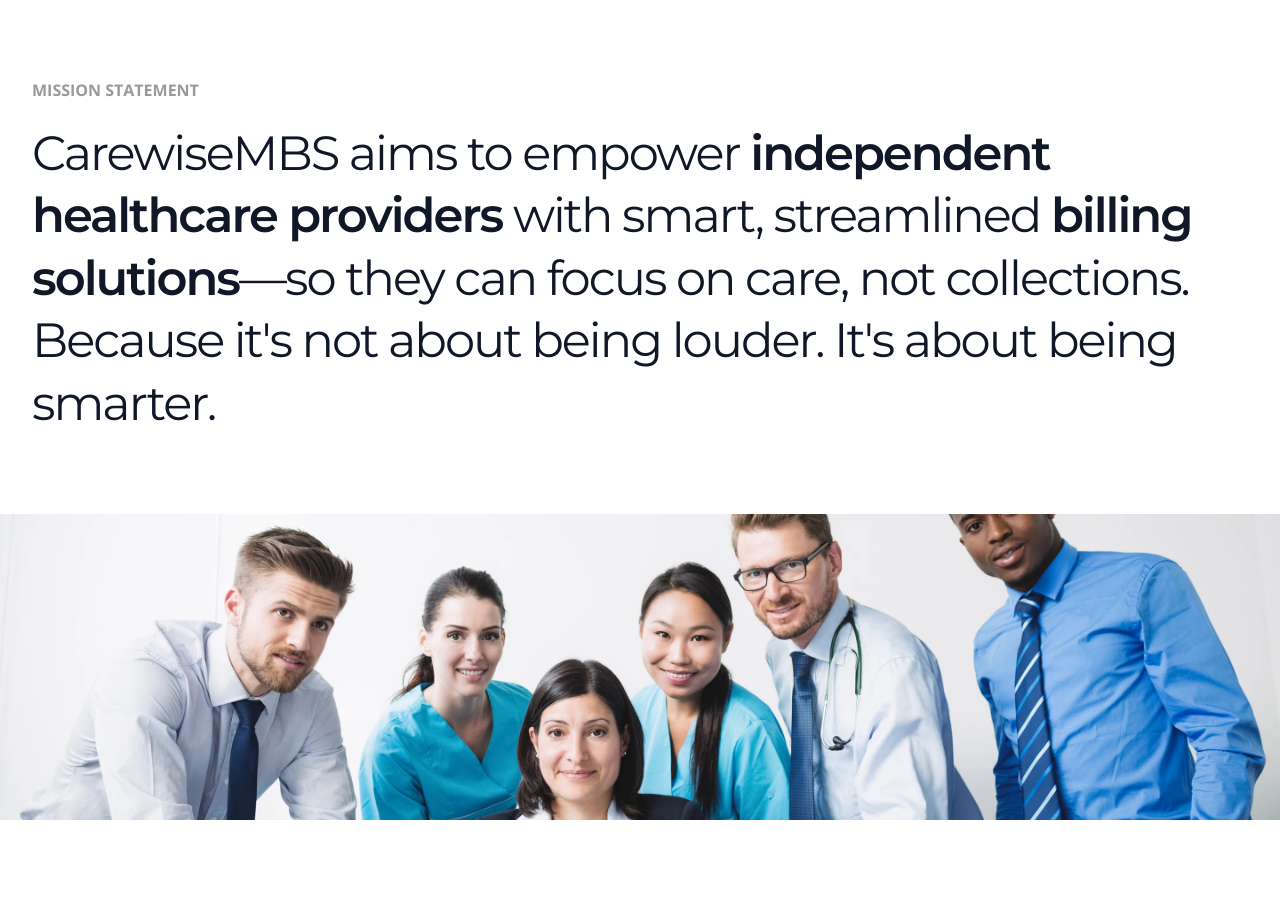
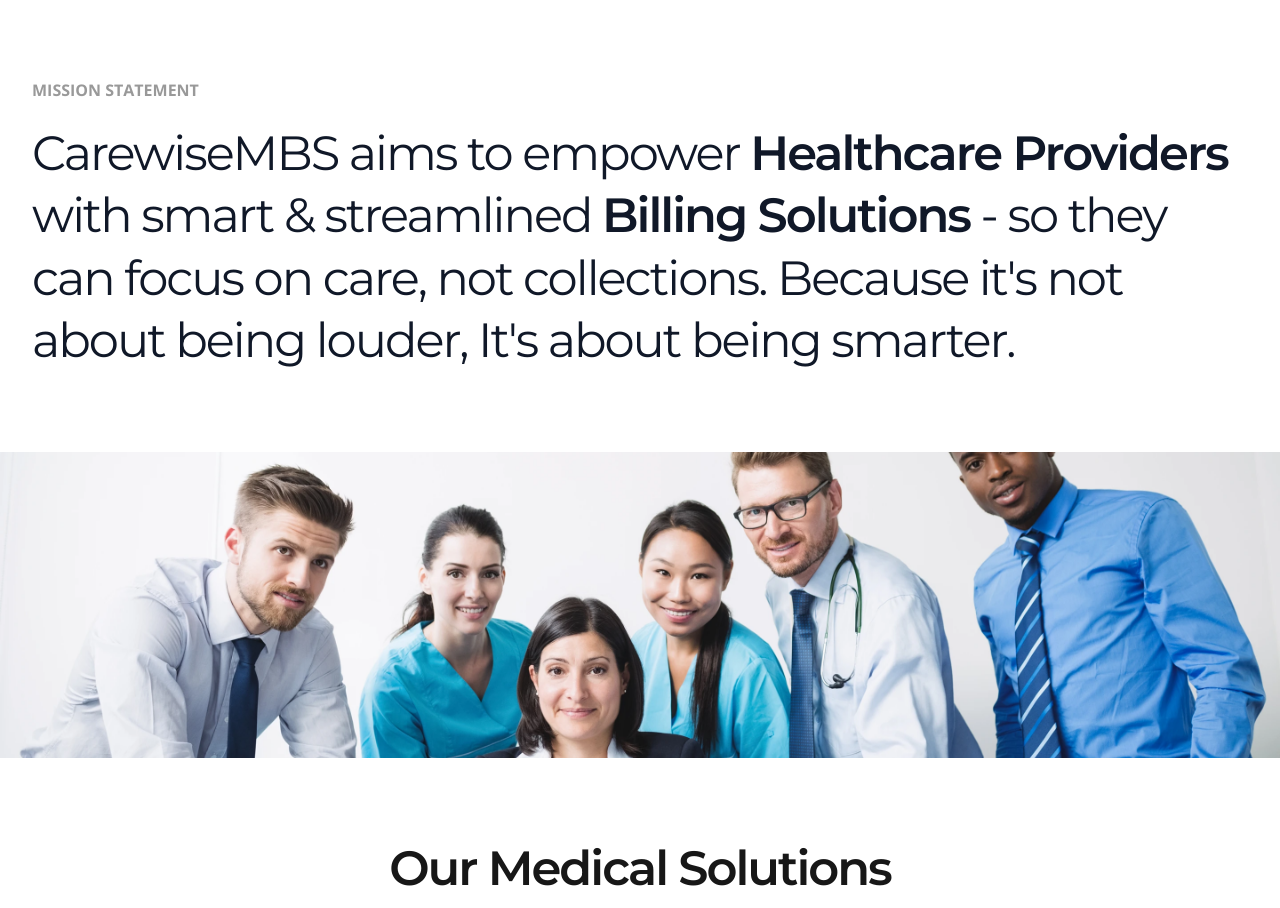
Before and after one commit to ibmaq/carewise-fe, a Next.js app: page / in a window 1280 px wide. Shown: the part 802-1710 px from the top of the page. Built offline with nearby package versions, Linux system fonts and the light colour scheme.

Commit message:
statement text update

```diff
--- a/app/components/landing/Statement.jsx
+++ b/app/components/landing/Statement.jsx
@@ -16,11 +16,10 @@
       <p className="text-black/40 text-base font-bold">MISSION STATEMENT</p>
       <h3 className="text-c-text text-8 md:text-5xl leading-1.3 md:-tracking-2 font-montserrat">
         CarewiseMBS aims to empower{" "}
-        <span className="font-semibold">independent healthcare providers</span>{" "}
-        with smart, streamlined{" "}
-        <span className="font-semibold">billing solutions</span>—so they can
-        focus on care, not collections. Because it's not about being louder.
-        It's about being smarter.
+        <span className="font-semibold">Healthcare Providers</span> with smart &
+        streamlined <span className="font-semibold">Billing Solutions</span> -
+        so they can focus on care, not collections. Because it's not about being
+        louder, It's about being smarter.
       </h3>
     </motion.section>
   );
```
